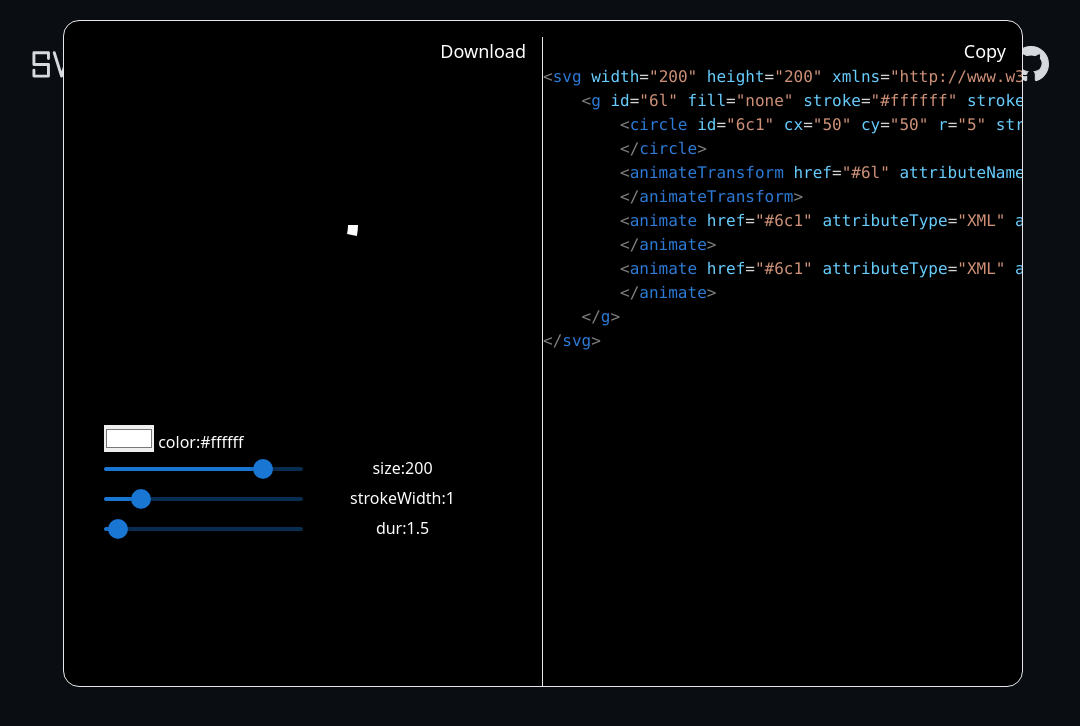
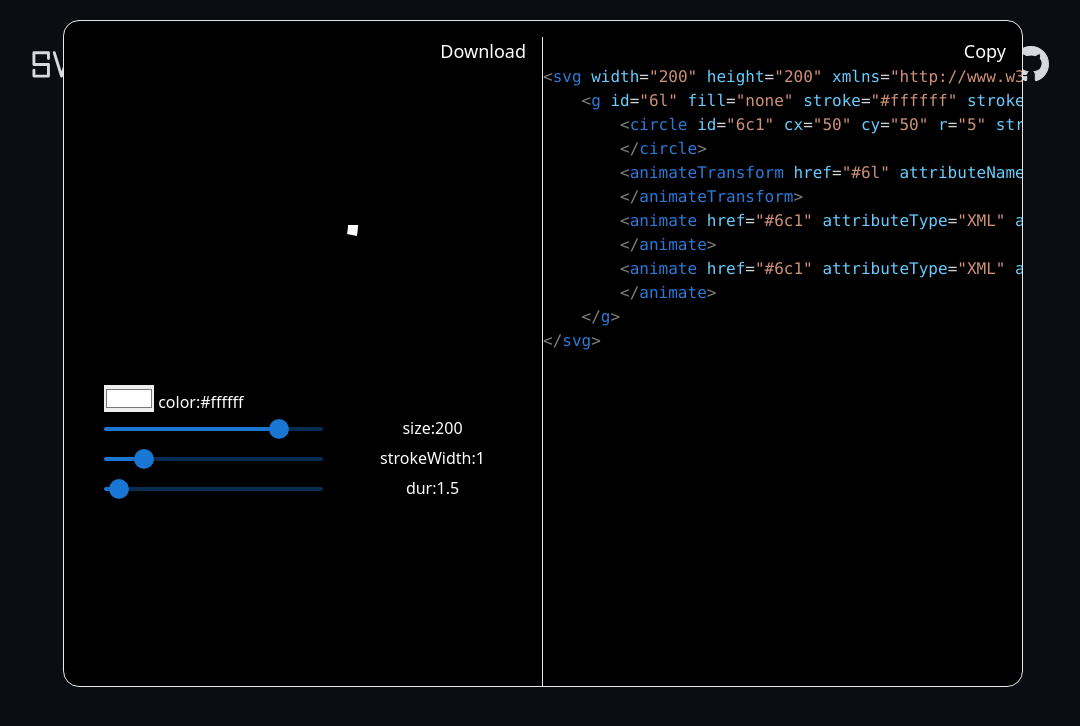
Before and after one commit to CWS-CTRL/react-draw, a React (Create React App) app: page / in a window 1280 px wide. Both pictures are taken after a click on the element 377 px from the left and 285 px from the top of the page. Shown: the top 726 px of the page, without its empty margins (97-1177 px from the left). Built offline with nearby package versions, Linux system fonts and the light colour scheme.

Commit message:
style：magnify

```diff
--- a/src/views/exhibition/custom/magnify.tsx
+++ b/src/views/exhibition/custom/magnify.tsx
@@ -40,14 +40,14 @@ const Magnify = (props: propsType) => {
                 >{Component({
                     options: { ...Object.assign({ size: 200 }, options) }
                 })}</div>
-                <div className="w-full p-10">
+                <div className="w-full pl-10">
                     <div><input type="color" value={getObjVal(svgRef.defaultProps!, "color") || "#ffffff"} onChange={({ target: { value } }) => collectOptios("color", value)} /> <span>color:{getObjVal(svgRef.defaultProps!, "color") || "#ffffff"}</span> </div>
                     {
                         optionsValue.map((option, index) => <div key={index}><InputOption option={{ ...Object.assign(option, { value: getObjVal(svgRef.defaultProps!, option.type) }) }} setOption={collectOptios} /></div>)
                     }
                 </div>
             </div>
-            <div className=" mt-0 sm:mt-4 overflow-hidden hidden md:block">
+            <div className="mt-4 overflow-hidden hidden md:block">
                 <SvgCode svgRef={svgRef} />
             </div>
         </div>
```
